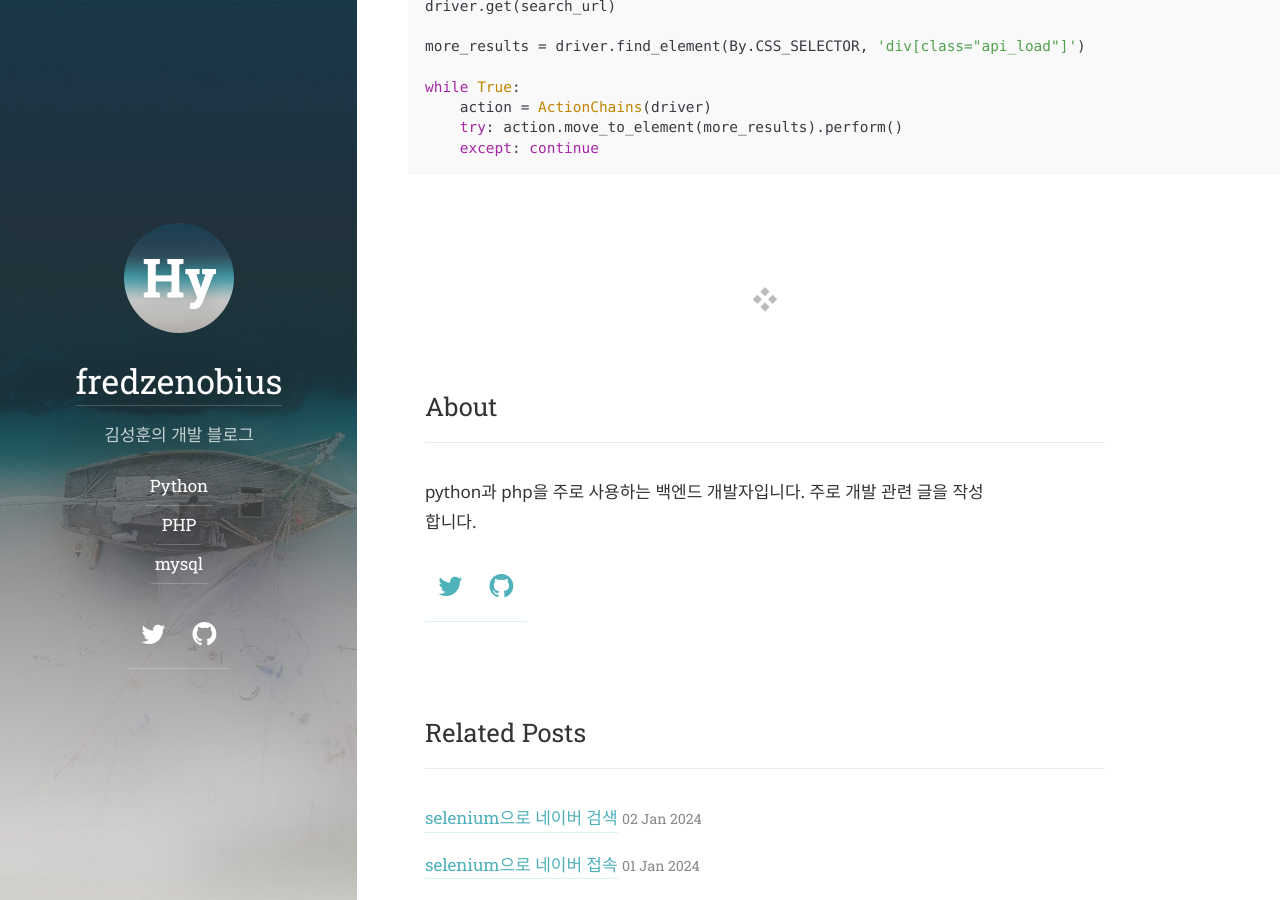
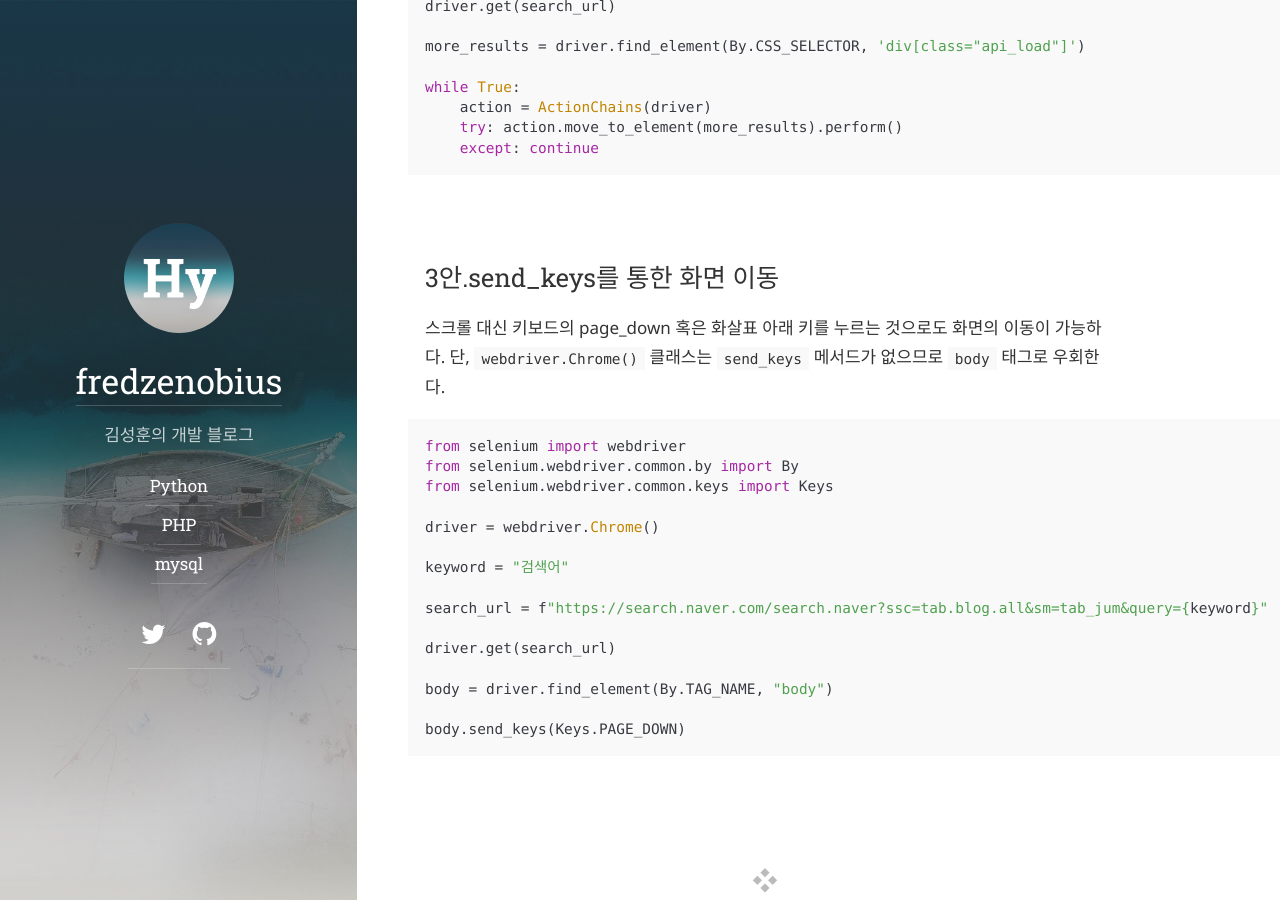
Before and after one commit to FredZenobius/fredzenobius.github.io, a Jekyll site: the page built from python/_posts/2024-01-03-selenium-scroll.md, in a window 1280 px wide and 900 px high, scrolled down 1573 px. Built offline with Jekyll 4.4.1, drawn with Linux system fonts in a browser that asks for light colours; some web fonts are replaced; a script that is not in the unit is left out.

Commit message:
edit new scroll way

````diff
--- a/python/_posts/2024-01-03-selenium-scroll.md
+++ b/python/_posts/2024-01-03-selenium-scroll.md
@@ -62,3 +62,26 @@ while True:
     try: action.move_to_element(more_results).perform()
     except: continue
 ```
+
+## 3안.send_keys를 통한 화면 이동
+
+스크롤 대신 키보드의 page_down 혹은 화살표 아래 키를 누르는 것으로도 화면의 이동이 가능하다.
+단, `webdriver.Chrome()` 클래스는 `send_keys` 메서드가 없으므로 `body` 태그로 우회한다.
+
+```python
+from selenium import webdriver
+from selenium.webdriver.common.by import By
+from selenium.webdriver.common.keys import Keys
+
+driver = webdriver.Chrome()
+
+keyword = "검색어"
+
+search_url = f"https://search.naver.com/search.naver?ssc=tab.blog.all&sm=tab_jum&query={keyword}"
+
+driver.get(search_url)
+
+body = driver.find_element(By.TAG_NAME, "body")
+
+body.send_keys(Keys.PAGE_DOWN)
+```
````
